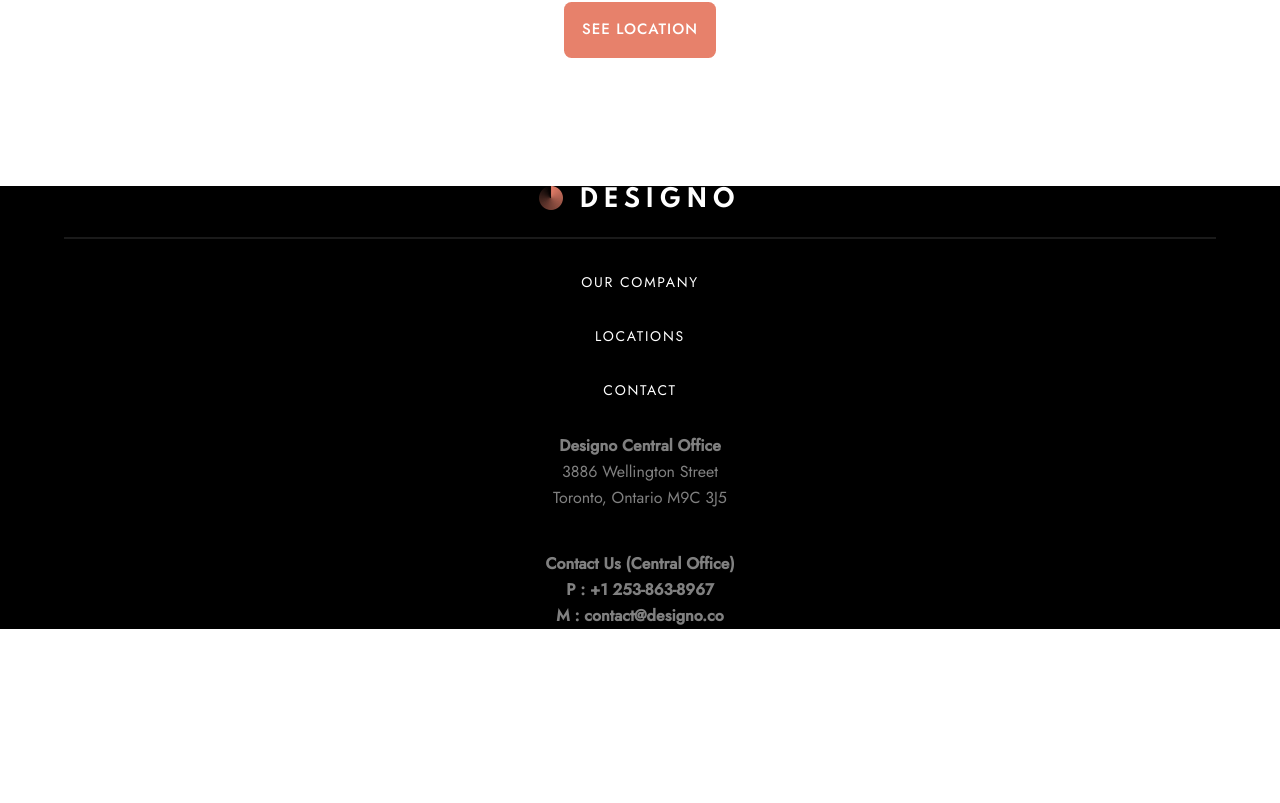
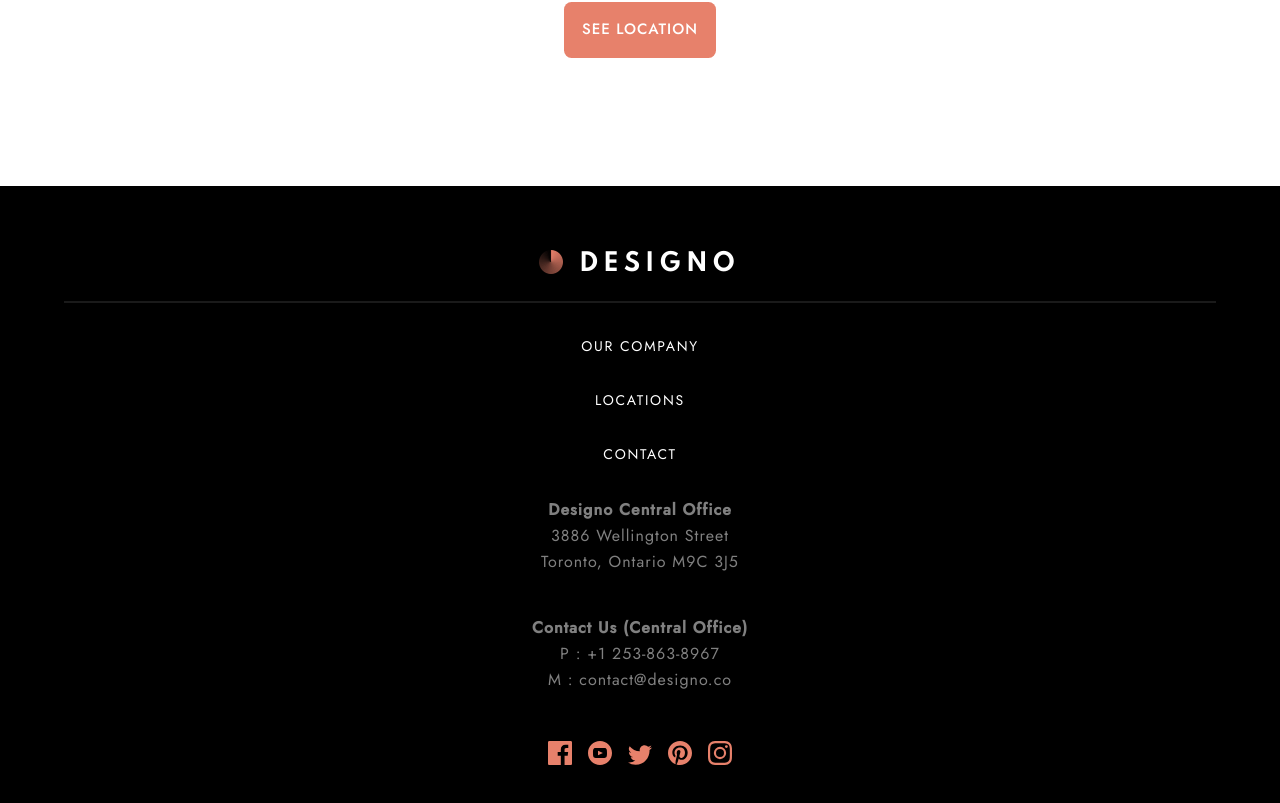
Before and after one commit to MareikeW/designo-multipage-website, a React (Create React App) app: page /contact in a window 1280 px wide. Shown: the part 1927-2730 px from the top of the page. Before the commit the page ends 2556 px from the top, so only its background shows below. Built offline with nearby package versions, Linux system fonts and the light colour scheme.

Commit message:
Footer + GetInTouch Mobile-Version

```diff
--- a/src/components/GetInTouch-Component/GetInTouchComponent.js
+++ b/src/components/GetInTouch-Component/GetInTouchComponent.js
@@ -1,16 +1,20 @@
 import React from "react";
 import { Link } from "react-router-dom";
-import { StyledGetInTouchContainer } from "./getInTouch-styles";
+import { ContainerPosition, StyledGetInTouchContainer } from "./getInTouch-styles";
 
 const GetInTouchComponent = () => {
     return (
+        <ContainerPosition>
             <StyledGetInTouchContainer>
                     <div>
                         <h2>Let’s talk about your project</h2>
                         <p>Ready to take it to the next level? Contact us today and find out how our expertise can help your business grow.</p>
                     </div>
-            <Link to="/contact"><button>Get in touch</button></Link>
+                    <Link to="/contact">
+                        <button>Get in touch</button>
+                    </Link>
             </StyledGetInTouchContainer>
+        </ContainerPosition>
     )
 }
 
--- a/src/components/GetInTouch-Component/getInTouch-styles.js
+++ b/src/components/GetInTouch-Component/getInTouch-styles.js
@@ -1,4 +1,9 @@
 import styled from "styled-components";
+
+export const ContainerPosition = styled.div`
+    position: relative;
+    height: 200px;
+`
 
 export const StyledGetInTouchContainer = styled.div`
     margin: 1em;
@@ -6,7 +11,9 @@ export const StyledGetInTouchContainer = styled.div`
     border-radius: 0.5rem;
     color: #FFFFFF;
     text-align: center;
-    padding: 2em 1em;
+    padding: 4em 1em;
+    position: absolute;
+    top: 20px;
 
     h2 {
         font-size: 2rem;
@@ -17,6 +24,8 @@ export const StyledGetInTouchContainer = styled.div`
     p {
         font-size: 1rem;
         line-height: 1.5rem;
+        margin-top: 1em;
+        margin-bottom: 2em;
     }
 
     button {
--- a/src/components/Header-Footer/Footer.js
+++ b/src/components/Header-Footer/Footer.js
@@ -2,12 +2,17 @@ import React from "react";
 import { Link } from "react-router-dom";
 import logo from "../../assets/shared/desktop/logo-light.png";
 import { StyledFooter, StyledLogo, HorizontalLine, StyledNavigation, StyledContactInformation } from "./footer-styles.js";
+import { ReactComponent as Facebook } from "../../assets/shared/desktop/icon-facebook.svg";
+import { ReactComponent as Youtube } from "../../assets/shared/desktop/icon-youtube.svg";
+import { ReactComponent as Twitter } from "../../assets/shared/desktop/icon-twitter.svg";
+import { ReactComponent as Pinterest } from "../../assets/shared/desktop/icon-pinterest.svg";
+import { ReactComponent as Instagram } from "../../assets/shared/desktop/icon-instagram.svg";
 
-const Footer = () => {
+const Footer = ({contactpage}) => {
     return (
-        <StyledFooter>
+        <StyledFooter contactpage={contactpage}>
             <StyledLogo>
-                <img src={logo} alt="Logo Designo" />
+                <Link to="/"><img src={logo} alt="Logo Designo" /></Link>
                 <HorizontalLine />
             </StyledLogo>
             <StyledNavigation>
@@ -26,12 +31,16 @@ const Footer = () => {
 
                 <div>
                     <p><strong>Contact Us (Central Office)</strong></p>
-                    <p><strong>P : +1 253-863-8967</strong></p>
-                    <p><strong>M : contact@designo.co</strong></p>
+                    <p>P : +1 253-863-8967</p>
+                    <p>M : contact@designo.co</p>
                 </div>
 
                 <div>
-
+                    <Facebook />
+                    <Youtube />
+                    <Twitter />
+                    <Pinterest />
+                    <Instagram />
                 </div>
             </StyledContactInformation>
         </StyledFooter>
--- a/src/components/Header-Footer/Header.js
+++ b/src/components/Header-Footer/Header.js
@@ -18,7 +18,9 @@ const Header = () => {
     return (
         <StyledHeader>
             <StyledLogo>
-                <img src={logo} alt="Logo Designo" />
+                <Link to="/">
+                    <img src={logo} alt="Logo Designo" />
+                </Link>
             </StyledLogo>
             <nav>
                 <input type="checkbox" name="isMenuOpen" id="check" checked={isChecked} onChange={handleChange} />
@@ -26,9 +28,15 @@ const Header = () => {
                     {menuIcon}
                 </label>
                 <ul>
-                    <Link to="/about"><li>Our Company</li></Link>
-                    <Link to="/locations"><li>Locations</li></Link>
-                    <Link to="/contact"><li>Contact</li></Link>
+                    <Link to="/about">
+                        <li>Our Company</li>
+                    </Link>
+                    <Link to="/locations">
+                        <li>Locations</li>
+                    </Link>
+                    <Link to="/contact">
+                        <li>Contact</li>
+                    </Link>
                 </ul>
             </nav>
         </StyledHeader>
--- a/src/components/Header-Footer/footer-styles.js
+++ b/src/components/Header-Footer/footer-styles.js
@@ -5,11 +5,17 @@ export const StyledFooter = styled.footer`
     text-align: center;
     display: flex;
     flex-direction: column;
+    /* Footer in /contact is different */
+    padding-top: ${({contactpage}) => {
+        if (contactpage) return "4em";
+        else return "23em"
+    }}
 `
 
 export const StyledLogo = styled.div`
     img {
         width: 202px;
+
     }
 `
 export const HorizontalLine = styled.div`
@@ -31,6 +37,7 @@ export const StyledNavigation = styled.nav`
 
 export const StyledContactInformation = styled.div`
     color: rgba(255, 255, 255, 0.5);
+    letter-spacing: 1px;
 
     div:first-of-type {
         margin-top: 1em;
@@ -40,4 +47,17 @@ export const StyledContactInformation = styled.div`
         margin-top: 2.5em;
     }
 
+    div:last-of-type {
+        margin: 2.5em 0;
+
+        * {
+            margin: 0.5em;
+        }
+
+        *:hover,
+        *:focus {
+            cursor: pointer;
+        }
+    }
+
 `
--- a/src/pages/contact.js
+++ b/src/pages/contact.js
@@ -13,7 +13,7 @@ const Contact = () => {
 
             <LocationCards />
 
-            <Footer />
+            <Footer contactpage="true" />
         </div>
     )
 }
```
Lines whose indentation alone changed are shown as unchanged.
